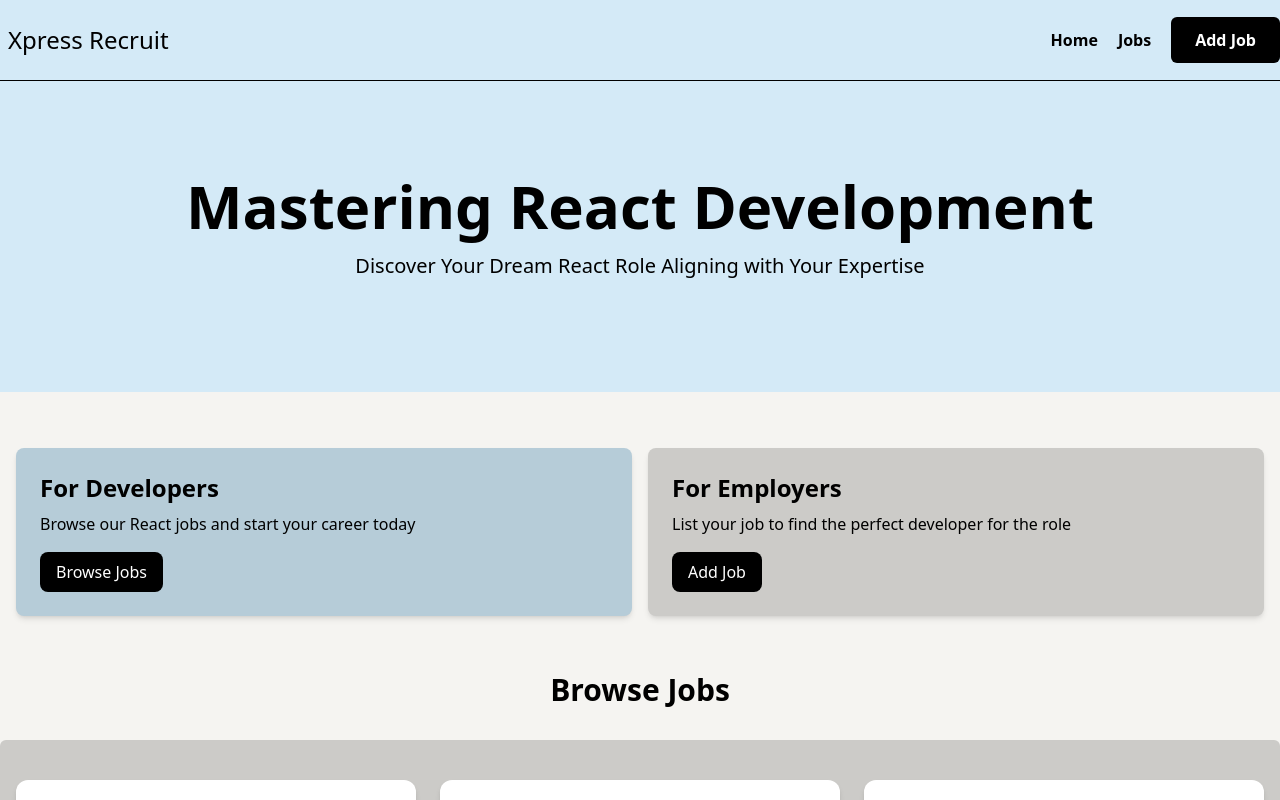
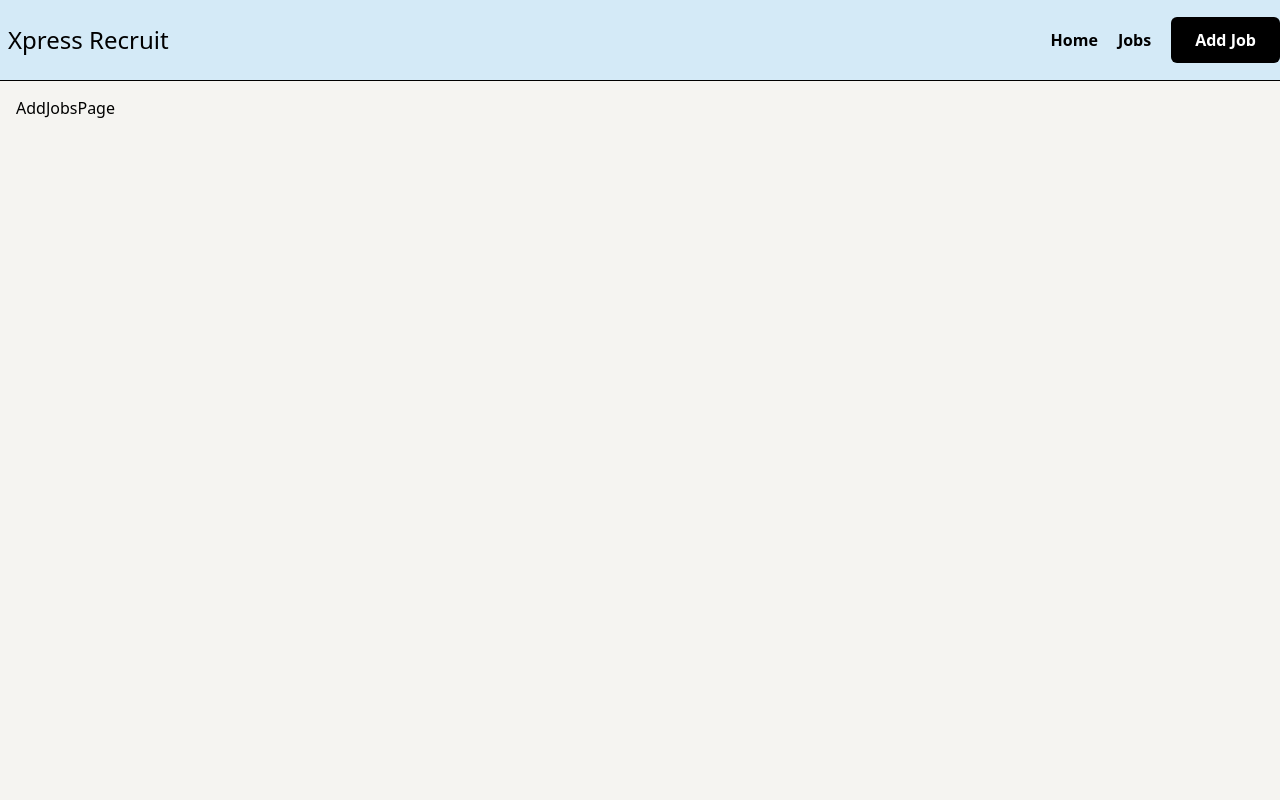
Before and after one commit to sakayat/xpress-recruit, a React (Vite) app: page /add-job in a window 1280 px wide. Shown: the top 800 px of the page. Built offline with nearby package versions, Linux system fonts and the light colour scheme.

Commit message:
added routes

```diff
--- a/src/App.jsx
+++ b/src/App.jsx
@@ -1,16 +1,19 @@
-import Features from "./components/Features";
-import Hero from "./components/Hero";
-import JobListings from "./components/JobListings";
+import { Routes, Route } from "react-router-dom";
 import Navbar from "./components/Navbar";
 
+import HomePage from "./pages/HomePage";
+import JobPage from "./pages/JobPage";
+import AddJobsPage from "./pages/AddJobsPage";
+
 const App = () => {
-
   return (
     <div className="container mx-auto">
       <Navbar />
-      <Hero />
-      <Features />
-      <JobListings />
+      <Routes>
+        <Route path="/" element={<HomePage />} />
+        <Route path="/jobs" element={<JobPage />} />
+        <Route path="/add-job" element={<AddJobsPage />} />
+      </Routes>
     </div>
   );
 };
--- /dev/null
+++ b/src/pages/AddJobsPage.jsx
@@ -0,0 +1,11 @@
+import React from 'react'
+
+const AddJobsPage = () => {
+  return (
+    <div className="mt-24 px-4">
+      AddJobsPage
+    </div>
+  )
+}
+
+export default AddJobsPage
--- /dev/null
+++ b/src/pages/HomePage.jsx
@@ -0,0 +1,15 @@
+import Features from "../components/Features";
+import Hero from "../components/Hero";
+import JobListings from "../components/JobListings";
+
+const HomePage = () => {
+  return (
+    <>
+      <Hero />
+      <Features />
+      <JobListings />
+    </>
+  );
+};
+
+export default HomePage;
--- /dev/null
+++ b/src/pages/JobPage.jsx
@@ -0,0 +1,11 @@
+import React from 'react'
+
+const JobPage = () => {
+  return (
+    <div className="mt-24 px-4">
+      JobPage
+    </div>
+  )
+}
+
+export default JobPage
```
